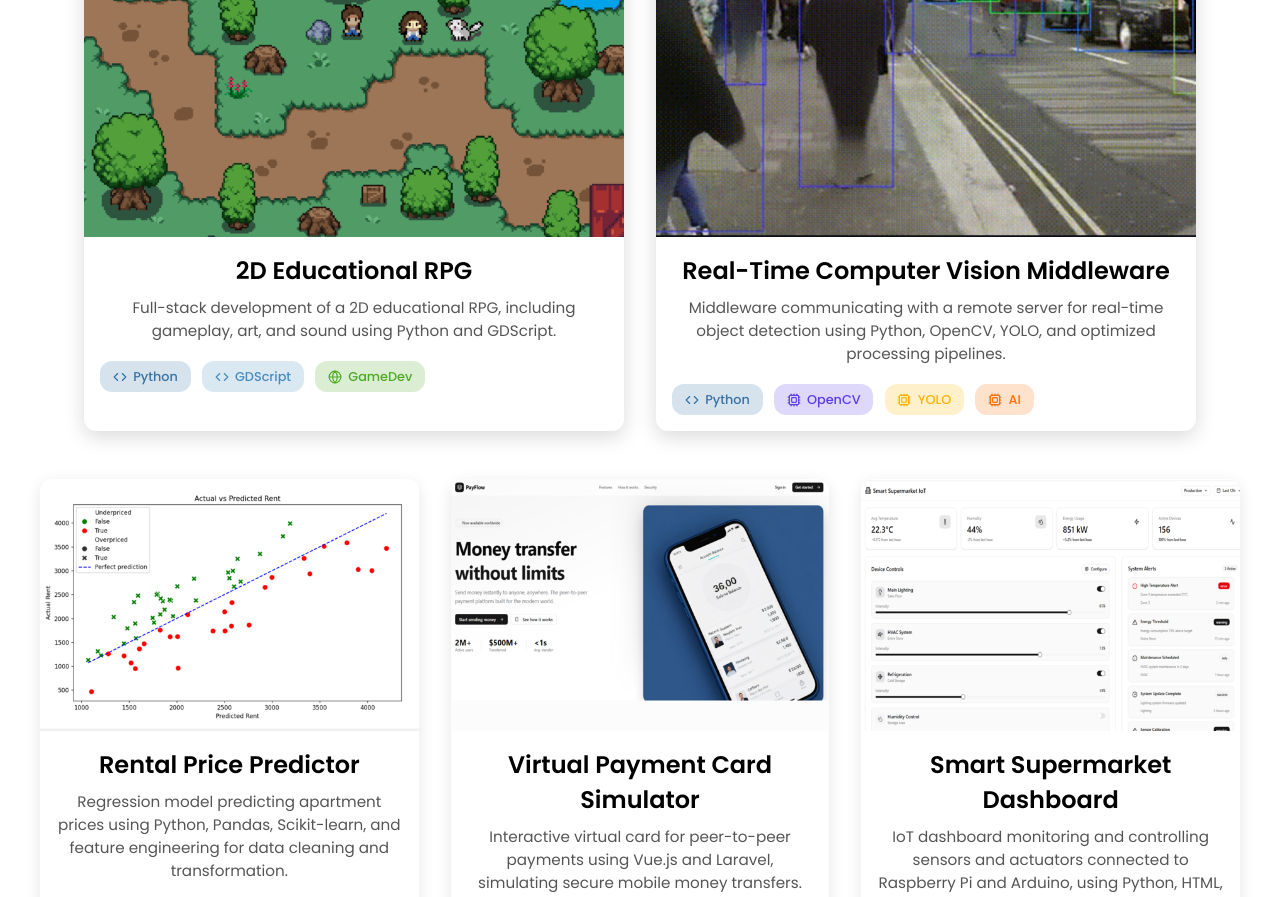
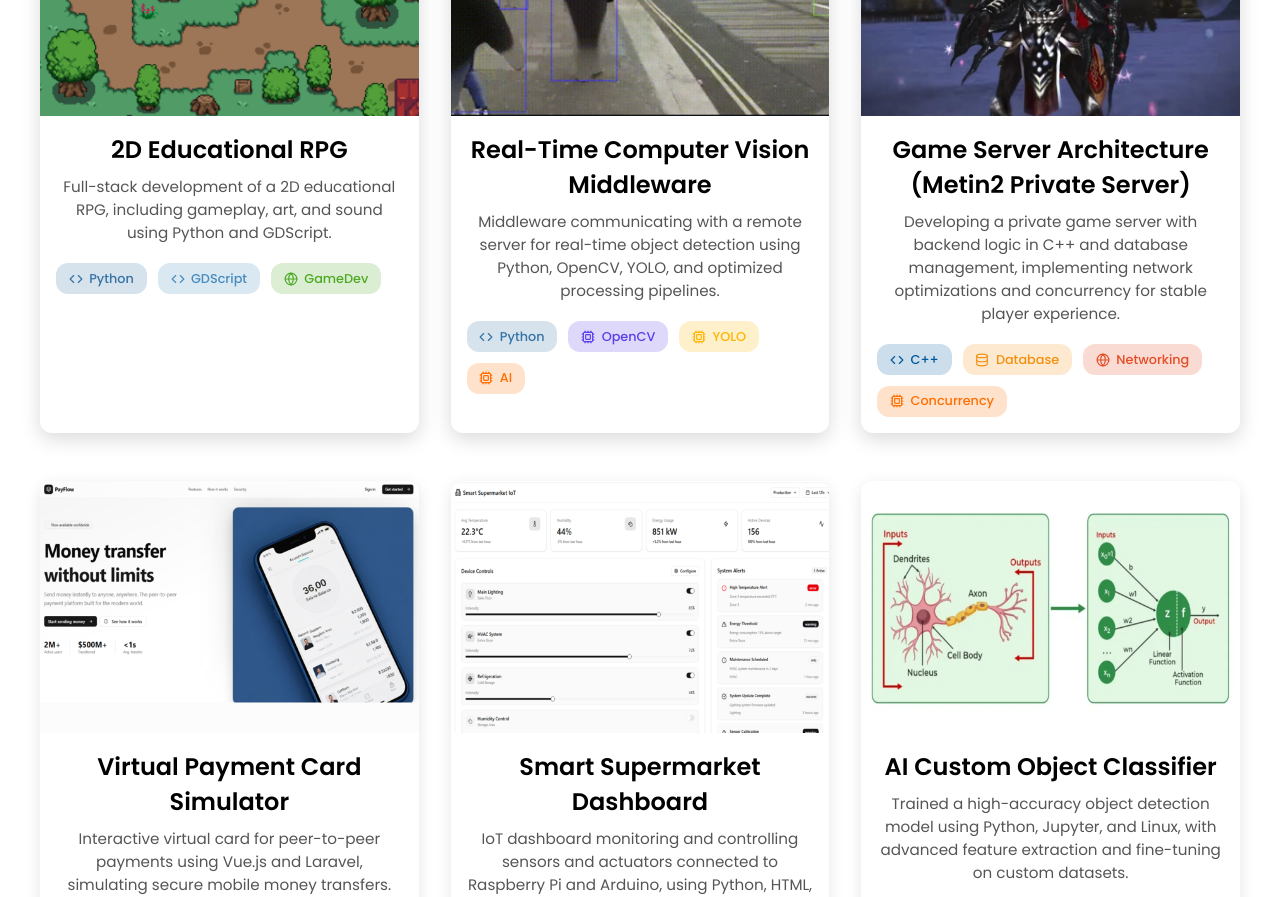
Before and after one commit to IvoMCFerreira/ivomcferreira.github.io, a SvelteKit app: page / in a window 1280 px wide. Shown: the part 1160-2057 px from the top of the page. Built offline with nearby package versions, Linux system fonts and the light colour scheme.

Commit message:
added metin

```diff
--- a/src/routes/+page.svelte
+++ b/src/routes/+page.svelte
@@ -69,21 +69,23 @@
         { name: "YOLO", icon: Cpu, color: "#FFB400" },
         { name: "AI", icon: Cpu, color: "#FF6F00" }
       ]
+    },
+
+    {
+      title: "Game Server Architecture (Metin2 Private Server)",
+      staticImg: "/images/metin2.png",
+      gifImg: "/images/metin2-demo.gif",
+      description: "Developing a private game server with backend logic in C++ and database management, implementing network optimizations and concurrency for stable player experience.",
+      tags: [
+        { name: "C++", icon: Code, color: "#00599C" },
+        { name: "Database", icon: Database, color: "#F29111" },
+        { name: "Networking", icon: Globe, color: "#E44D26" },
+        { name: "Concurrency", icon: Cpu, color: "#FF6F00" }
+      ]
     }
   ];
 
   let otherProjects = [
-    {
-      title: "Rental Price Predictor",
-      img: "/images/rent.png",
-      description: "Regression model predicting apartment prices using Python, Pandas, Scikit-learn, and feature engineering for data cleaning and transformation.",
-      tags: [
-        { name: "Python", icon: Code, color: "#3572A5" },
-        { name: "Pandas", icon: Database, color: "#150458" },
-        { name: "Scikit-learn", icon: Database, color: "#F7931E" },
-        { name: "ML", icon: Cpu, color: "#FF6F00" }
-      ]
-    },
     {
       title: "Virtual Payment Card Simulator",
       img: "/images/card.png",
```
Also changed, not shown: static/images/metin2.png (added), 1 other file (tests, documents, lock files or other folders).
